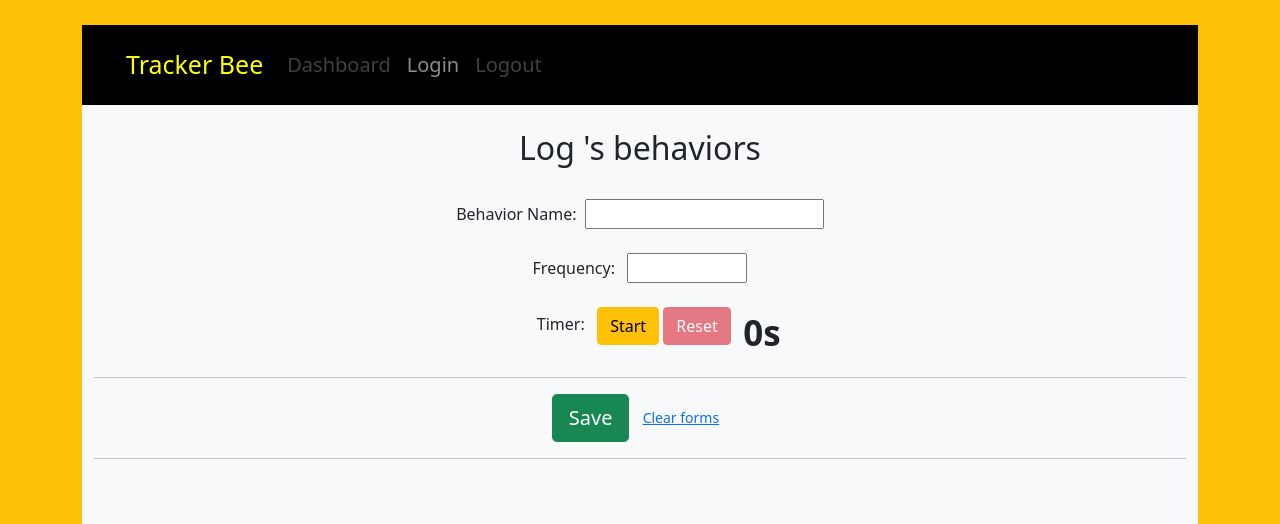
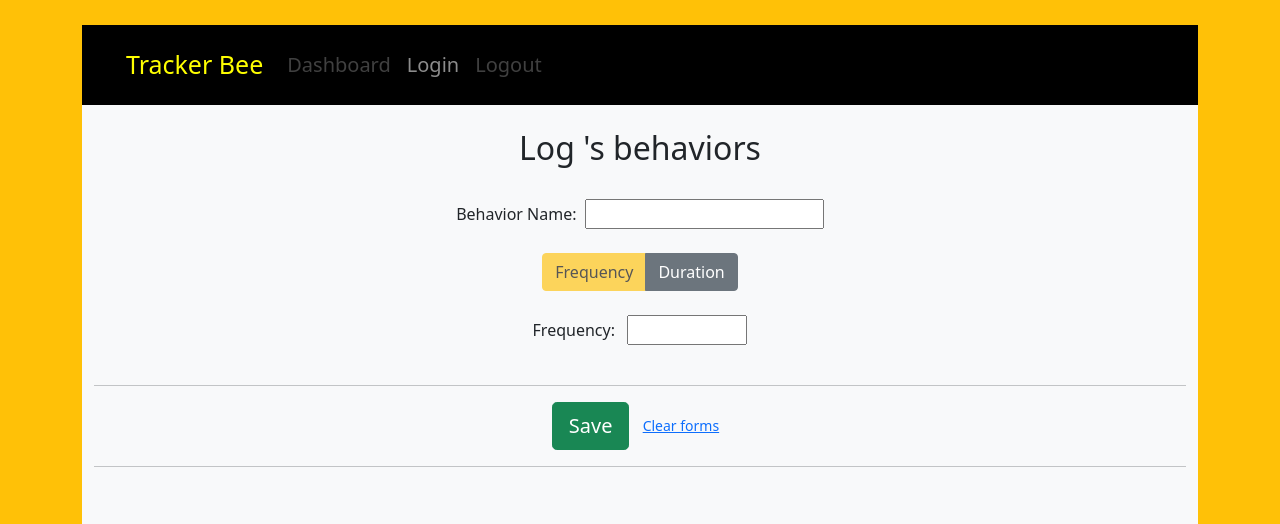
Before and after one commit to LadyLiu/behavior_tracker, a Flask app: template app/templates/person/behavior.html in a window 1280 px wide. Shown: the top 524 px of the page. Run offline with Flask 2, Linux system fonts and the light colour scheme; the template is opened without the code that fills it, so the values that code supplies are empty; parts of the project's set-up code (start-up, migrations or seed data) failed here and were passed over.

Commit message:
added visibility toggle to behavior entry

```diff
--- a/app/app.py
+++ b/app/app.py
@@ -5,9 +5,9 @@
 from flask import Flask, render_template, request, redirect, flash, session, jsonify
 from flask_login import login_user, login_required, logout_user
 from datetime import datetime
-from app.form.person_form import PersonForm
-from app.model import db, login, UserModel, PersonModel, BehaviorModel
-from app.form.user_form import LoginForm, RegisterForm
+from form.person_form import PersonForm
+from model import db, login, UserModel, PersonModel, BehaviorModel
+from form.user_form import LoginForm, RegisterForm
 
 
 app = Flask(__name__)
--- a/app/static/css/styles.css
+++ b/app/static/css/styles.css
@@ -31,7 +31,7 @@
 
 button{
     font-size: 20px;
-    padding: 5px 10px;
+    padding: 1px 1px;
 }
 #time {
     font-size: 35px;
--- a/app/templates/person/behavior.html
+++ b/app/templates/person/behavior.html
@@ -16,13 +16,17 @@
                     {% endfor %}
                 </datalist>
             </div><br>
-            <div class="container freq">
+            <div class="btn-group" role="group" aria-label="frequency duration toggle">
+                <button id="set-freq" type="button" class="btn btn-warning">Frequency</button>
+                <button id="set-dur" type="button" class="btn btn-secondary">Duration</button>
+            </div>
+            <br>
+            <br>
+            <div class="container freq-input">
                 <label for="frequency">Frequency:&nbsp;&nbsp;</label>
                 <input type="number"><br>
             </div>
-            <br>
-        </form>
-        <div class="btn-group" role="group" aria-label="Basic mixed styles example">
+            <div class="btn-group dur-input d-none" role="group" aria-label="Basic mixed styles example">
                 <p> Timer:&nbsp;&nbsp;
                     <button id="start" type="button" class="btn btn-warning">Start</button>
                     <button id="reset" type="button" class="btn btn-danger">Reset</button>
@@ -30,6 +34,7 @@
                     <span class="timer position-absolute bottom-25" id="time">0s</span>
                 </p>
             </div><br>
+        </form>
         <hr>
         <button id="save" type="button" class="btn btn-success btn-lg">Save</button>
         <button class="text-center btn btn-muted btn-sm"><a href="{{ url_for('behavior') }}">Clear
@@ -51,13 +56,46 @@
     <script type="text/javascript">
         const form = document.querySelector("#behavior_form");
         const behavior_name = form.elements[0];
-        const frequency = form.elements[1];
+        const frequency = form.elements[3];
+
+        const setFreqBtn = $("#set-freq");
+        const setDurBtn = $("#set-dur");
+
+        const freqBlock = $(".freq-input")
+        const timerBlock = $(".dur-input")
+
         const startButton = document.querySelector("#start");
         const resetButton = document.querySelector("#reset");
         const saveButton = document.querySelector("#save");
+
+        setFreqBtn.prop("disabled", true);
+
         resetButton.disabled = true;
         let check = null;
         let count = 0;
+
+        // These buttons toggle each other and hide/display which kind of data is being entered
+        setDurBtn.click(function() {
+            setFreqBtn.prop("class", "btn btn-secondary")
+            setFreqBtn.prop("disabled", false);
+
+            setDurBtn.prop("class", "btn btn-warning")
+            setDurBtn.prop("disabled", true);
+
+            freqBlock.addClass("d-none")
+            timerBlock.removeClass("d-none")
+        });
+
+        setFreqBtn.click(function() {
+            setDurBtn.prop("class", "btn btn-secondary")
+            setDurBtn.prop("disabled", false);
+
+            setFreqBtn.prop("class", "btn btn-warning")
+            setFreqBtn.prop("disabled", true);
+
+            freqBlock.removeClass("d-none")
+            timerBlock.addClass("d-none")
+        });
 
         function start() {
             if (check == null) {
@@ -106,6 +144,7 @@
                     }
                 }
             });
+            reset()
         }
 
         startButton.addEventListener('click', start);
--- a/app/templates/person/person.html
+++ b/app/templates/person/person.html
@@ -35,10 +35,10 @@
     </div>
     <div class="btn-toolbar" role="toolbar" aria-label="Toolbar with button groups">
       <div class="btn-group me-2" role="group" aria-label="First group">
-        <button class="panel-body btn-warning"><input type="submit" name="action" value="Update"></button>
+        <button class="panel-body btn-success"><input type="submit" name="action" value="Update"></button>
       </div>
       <div class="btn-group me-2" role="group" aria-label="Second group">
-        <button class="panel-body btn-success"><input type="submit" name="action" value="Delete"></button>
+        <button class="panel-body btn-danger"><input type="submit" name="action" value="Delete"></button>
       </div>
     </div>
     <hr>
```
Also changed, not shown: app/db/app.db. Lines whose indentation alone changed are shown as unchanged.
